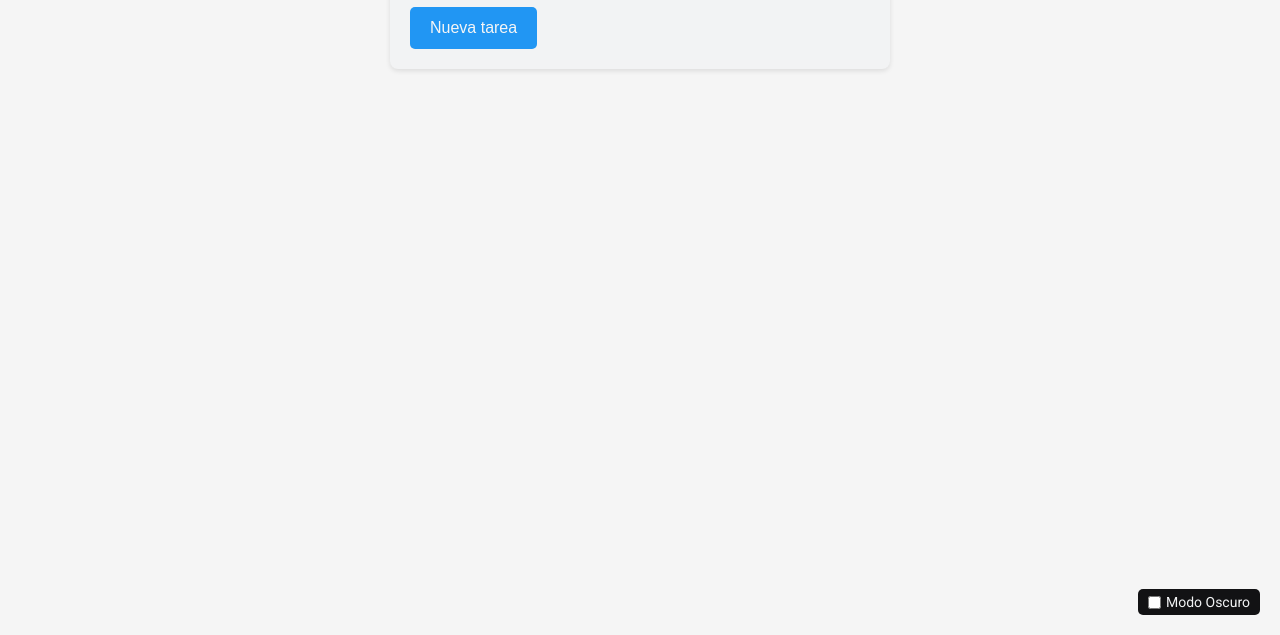
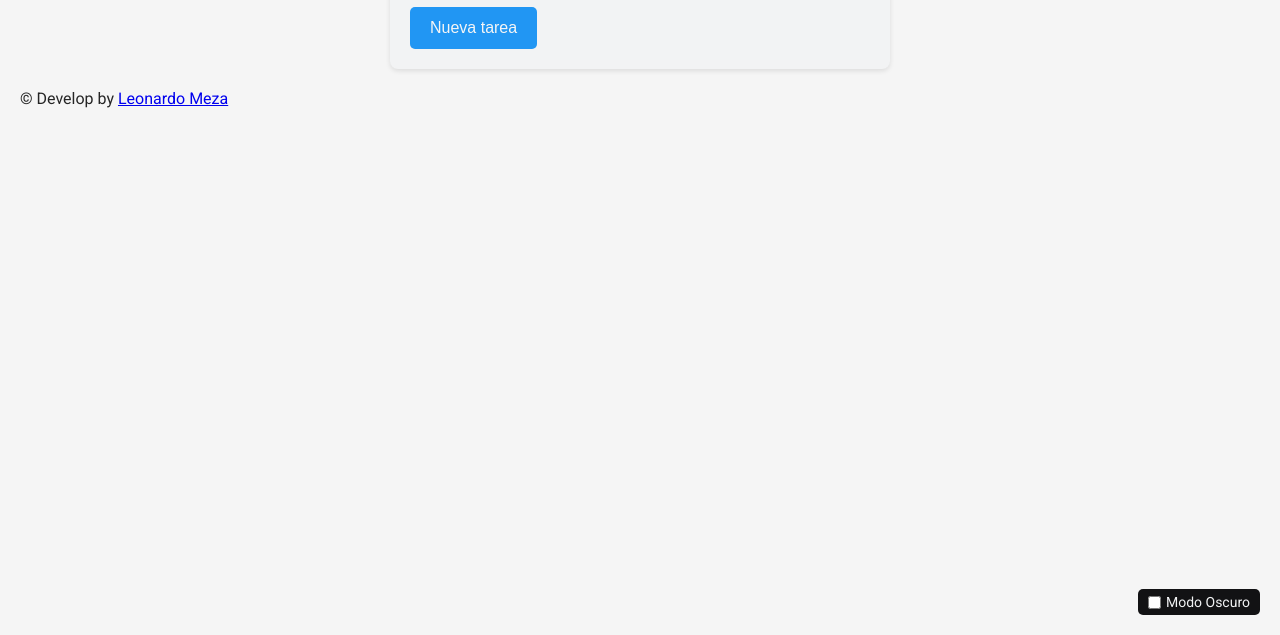
Before and after one commit to LeoM-Dev/ToDo, a plain HTML site: page index.html in a window 1280 px wide. Shown: the part 165-800 px from the top of the page. Drawn offline with Linux system fonts and the light colour scheme; a web font is replaced by a local one.

Commit message:
Update index.html

```diff
--- a/index.html
+++ b/index.html
@@ -23,6 +23,10 @@
         Modo Oscuro
     </label>
 
+    <footer>
+        <p>&copy; Develop by <a href="https://leom-dev.github.io/Leonardo-Meza-portfolio/"< target="_blank">Leonardo Meza</a></p>
+    </footer>
+
     <script src="script.js"></script>
 </body>
 </html>
```
